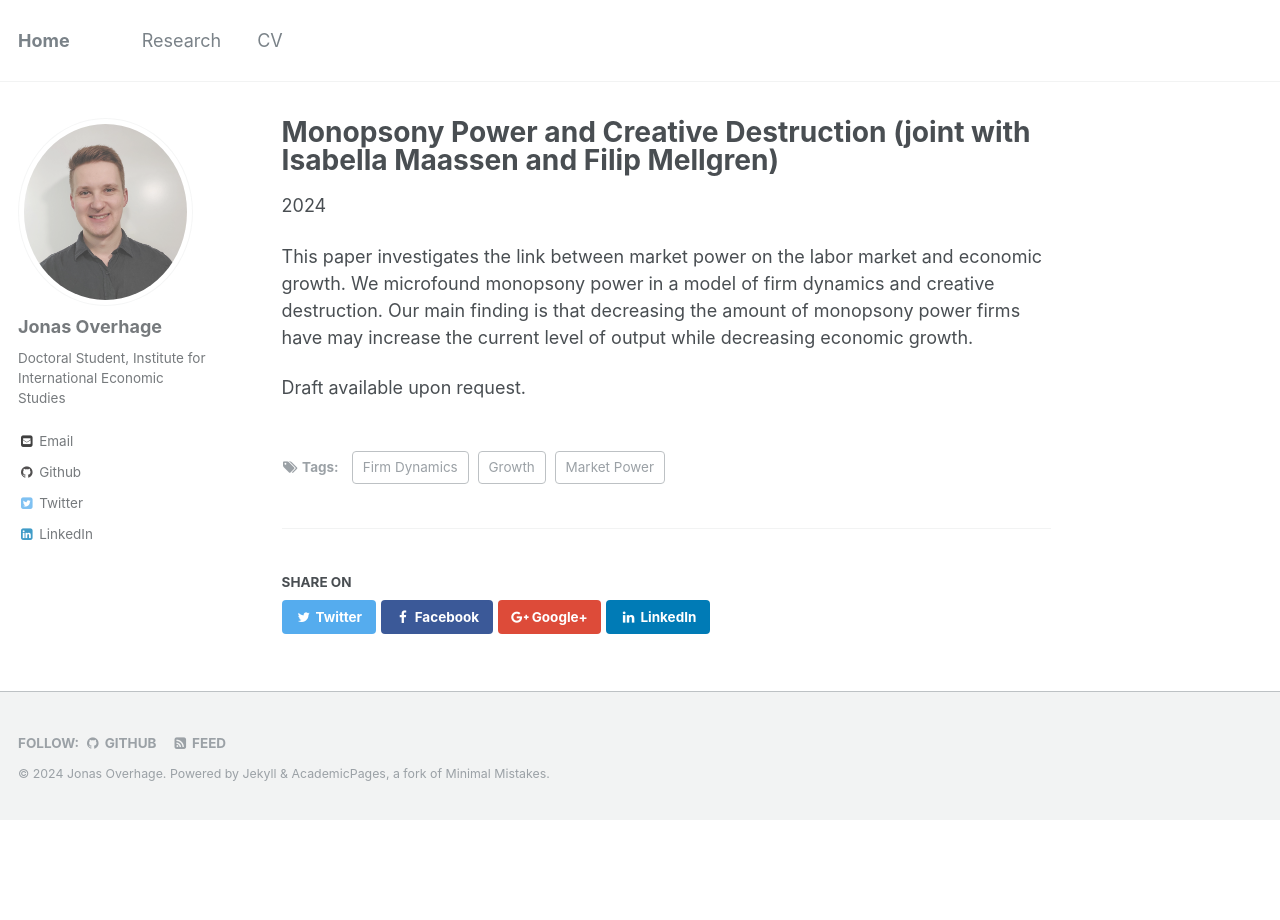
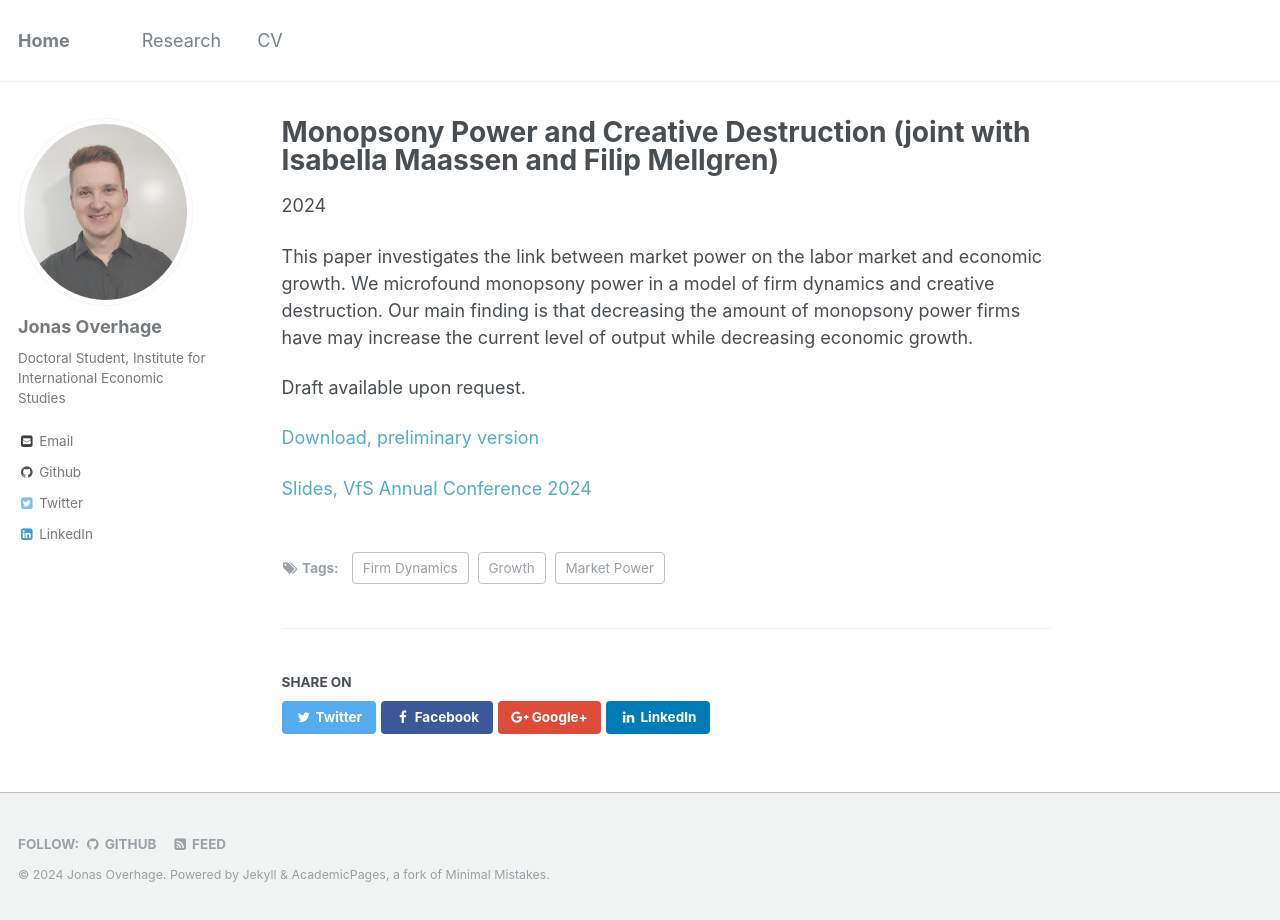
Before and after one commit to JOverhage/JOverhage.github.io, a Jekyll site: the page built from _research/2024-monopsony-research.md, in a window 1280 px wide. Built offline with Jekyll 4.4.1, drawn with Linux system fonts in a browser that asks for light colours.

Commit message:
links added

```diff
--- a/_research/2024-monopsony-research.md
+++ b/_research/2024-monopsony-research.md
@@ -27,8 +27,10 @@ This paper investigates the link between market power on the labor market and ec
 
 Draft available upon request.
 
+
+[Download, preliminary version](https://joverhage.github.io/massen-mellgren-overhage-august24.pdf)
+
+[Slides, VfS Annual Conference 2024](https://joverhage.github.io/monopsony-creative-destruction-vfs24.pdf)
 <!--
-[Download](www.google.de)
-
 Recommended citation: XXX,YYY,ZZZ (2023). &quot;title&quot; <i>Working Paper</i>.
 -->
```
Also changed, not shown: _pages/about.md (+3 -1 lines).
